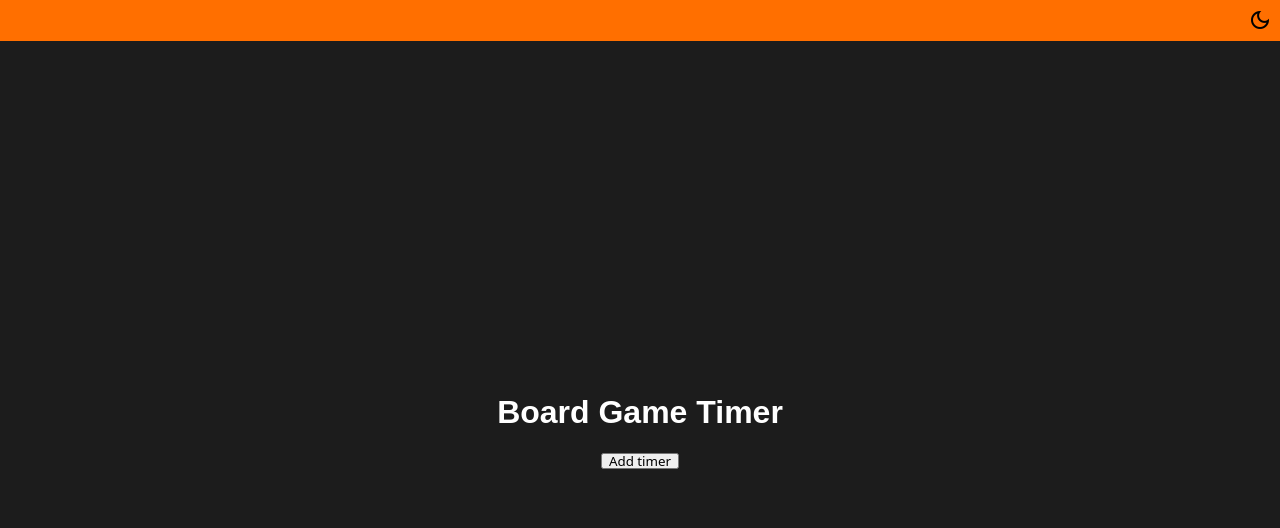
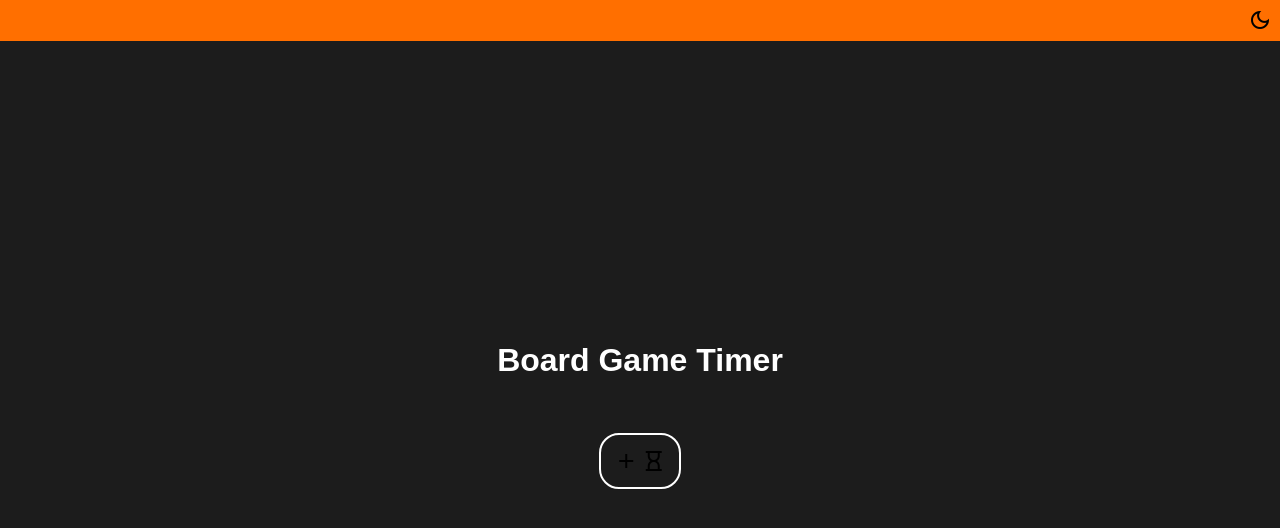
Before and after one commit to Shiinoya/HidalgoSoftware, a SvelteKit app: page /applications/timer in a window 1280 px wide. Shown: the top 528 px of the page. Built offline with nearby package versions, Linux system fonts and the light colour scheme; a web font is replaced by a local one.

Commit message:
Adjust responsiveness

```diff
--- a/src/lib/components/dumb/Countdown.svelte
+++ b/src/lib/components/dumb/Countdown.svelte
@@ -65,7 +65,9 @@ Takes in a prop to determine the initial time in milliseconds.
   div.component-wrapper {
     button {
       width: 300px;
-      max-width: 400px;
+      max-width: 300px;
+
+      margin: 1rem;
       padding: 1.5em;
 
       font-size: 4rem;
--- a/src/routes/applications/timer/+page.svelte
+++ b/src/routes/applications/timer/+page.svelte
@@ -1,15 +1,20 @@
 <script lang="ts">
+  import type { Component } from 'svelte';
+
   import Timer from '$lib/components/smart/Timer.svelte';
 
-  let timers = [];
+  let timers: Component[] = [];
 </script>
 
 <title>Board Game Timer</title>
 
 <div class="view-wrapper">
+  <h1>Board Game Timer</h1>
 
-  <h1>Board Game Timer</h1>
-  <button onclick={() => (timers = [...timers, Timer])}>Add timer</button>
+  <button class="add-timer" onclick={() => (timers = [...timers, Timer])}>
+    <span class="material-symbols-outlined">add</span>
+    <span class="material-symbols-outlined">hourglass</span>
+  </button>
 
   <div class="timers-wrapper">
     {#each timers as timer}
@@ -20,8 +25,6 @@
 
 <style lang="scss">
   div.view-wrapper {
-    // TODO : make this responsive
-
     display: flex;
     flex-direction: column;
     align-items: center;
@@ -31,10 +34,30 @@
       line-height: 1.2em;
     }
 
+    button.add-timer {
+      margin: 2rem;
+      padding: 1em 1em;
+
+      background: none;
+      border: solid 2px white;
+      border-radius: 20px;
+
+      cursor: pointer;
+    }
+
     div.timers-wrapper {
-      display: grid;
-      grid-template-columns: repeat(3, auto);
-      grid-template-rows: repeat(3, auto);
+      display: flex;
+      flex-direction: column;
+    }
+  }
+
+  @media (min-width: 800px) {
+    div.view-wrapper {
+      div.timers-wrapper {
+        display: grid;
+        grid-template-columns: repeat(2, auto);
+        grid-template-rows: repeat(2, auto);
+      }
     }
   }
 </style>
```
